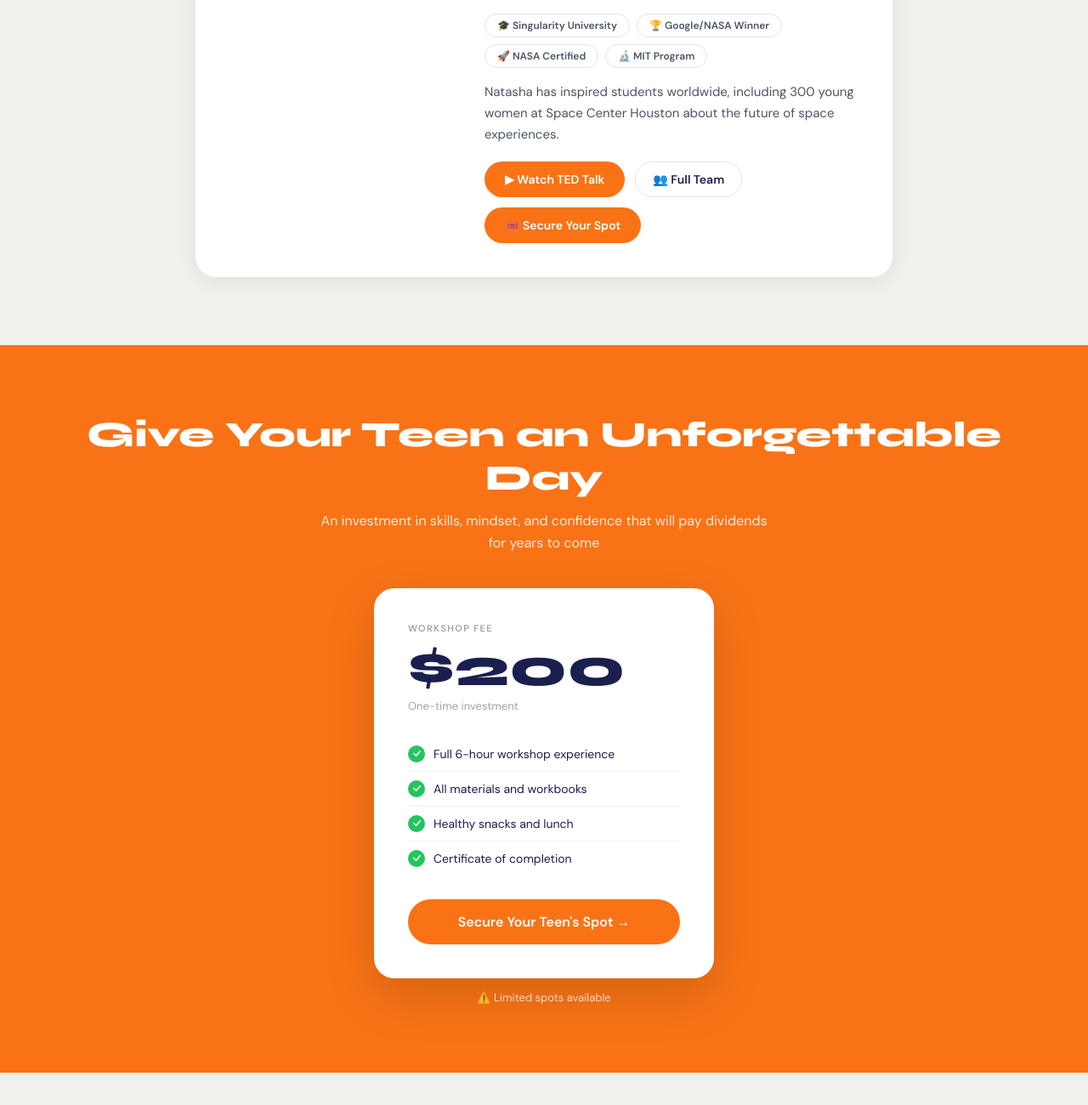
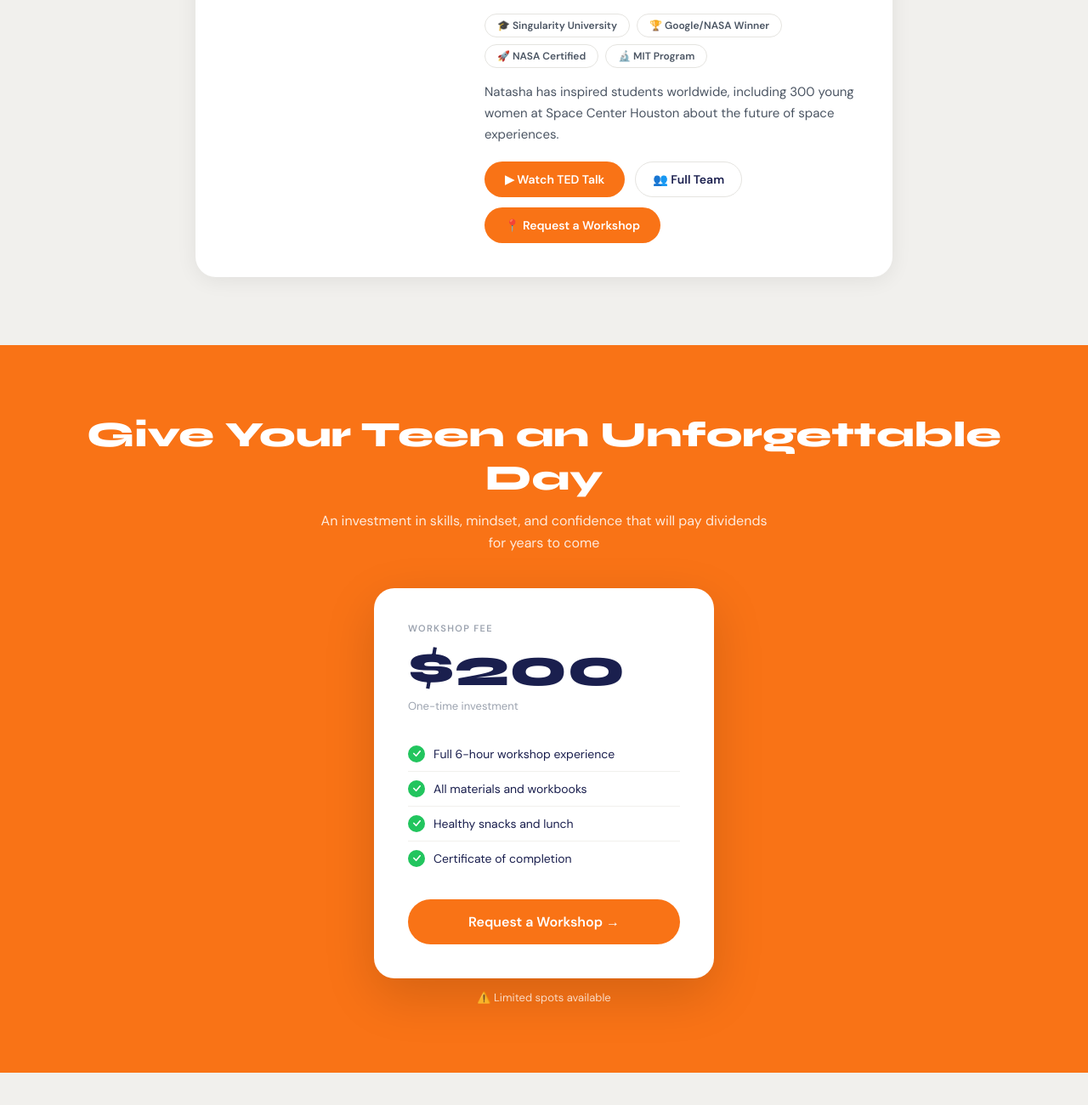
Before and after one commit to Mjons/YXO-World, a plain HTML site: page index.html in a window 1280 px wide. Shown: the part 3875-5175 px from the top of the page at 85% size. Drawn offline with Linux system fonts and the light colour scheme.

Commit message:
Replace all Stripe links with workshop request form
No workshops currently planned - all purchase buttons now open the
workshop request form instead of linking to Stripe checkout.

Co-Authored-By: Claude Opus 4.6 <noreply@anthropic.com>

```diff
--- a/index.html
+++ b/index.html
@@ -1449,12 +1449,13 @@
               class="btn-secondary"
               >👥 Full Team</a
             >
-            <a
-              href="https://buy.stripe.com/bJeeVd7SGd4Na7sg2ycV20t"
-              target="_blank"
+            <button
               class="btn-primary"
-              >🎟️ Secure Your Spot</a
+              onclick="openModal('workshopModal')"
+              style="cursor: pointer; border: none; font-family: inherit"
             >
+              📍 Request a Workshop
+            </button>
           </div>
         </div>
       </div>
@@ -1529,12 +1530,18 @@
             Certificate of completion
           </li>
         </ul>
-        <a
-          href="https://buy.stripe.com/bJeeVd7SGd4Na7sg2ycV20t"
-          target="_blank"
+        <button
           class="btn-primary pricing-cta"
-          >Secure Your Teen's Spot →</a
+          onclick="openModal('workshopModal')"
+          style="
+            cursor: pointer;
+            border: none;
+            font-family: inherit;
+            width: 100%;
+          "
         >
+          Request a Workshop →
+        </button>
       </div>
       <p class="limited-note">⚠️ Limited spots available</p>
     </div>
```
